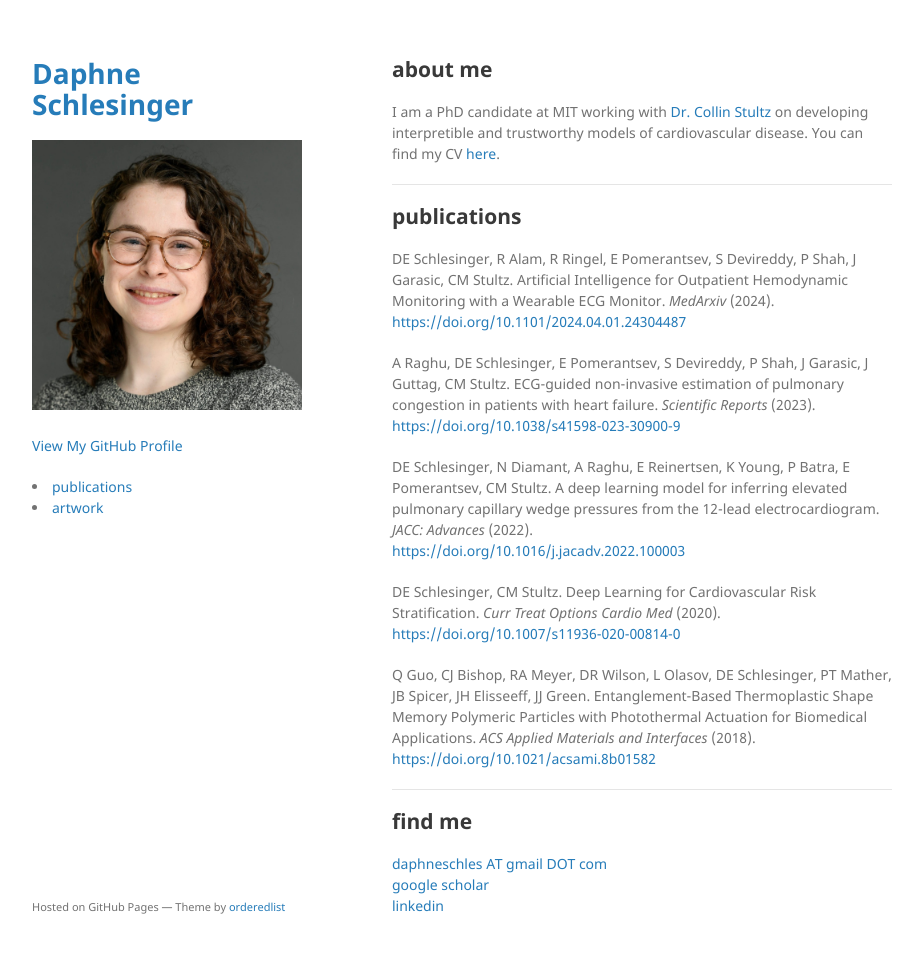
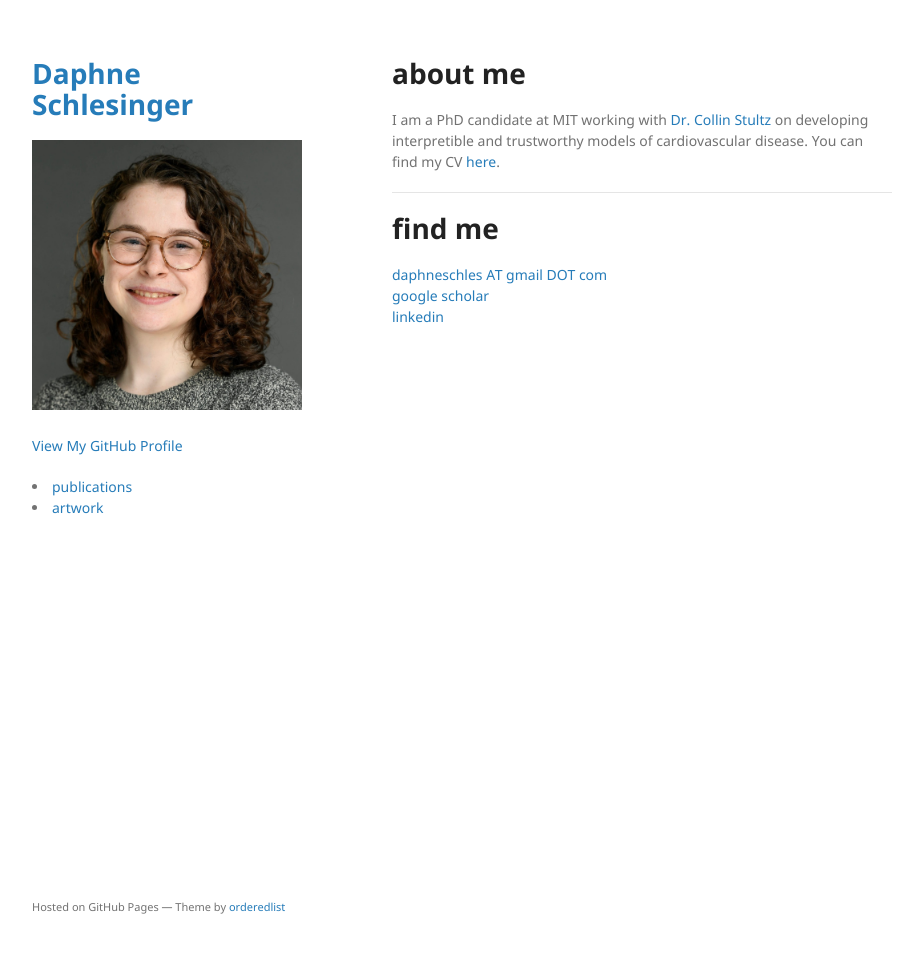
Before and after one commit to daphneschles/daphneschles.github.io, a Jekyll site: the page built from index.md, in a window 1280 px wide and 986 px high. Shown: the top 953 px of the window, without its empty margins (178-1101 px from the left). Built offline with Jekyll 4.4.1, drawn with Linux system fonts in a browser that asks for light colours; our own code applies the rules of GitHub Pages for plain Markdown files; the repository's description, which GitHub fills in, is left out.

Commit message:
remove pubs

```diff
--- a/index.md
+++ b/index.md
@@ -2,27 +2,12 @@
 title: daphne
 ---
 
-## about me
+# about me
 I am a PhD candidate at MIT working with [Dr. Collin Stultz](http://imes.mit.edu/people/faculty/stultz-collin/) on developing interpretible and trustworthy models of cardiovascular disease. You can find my CV [here](https://daphneschles.github.io/documents/cv_daphne_schlesinger_detailed.pdf).
 
 * * *
 
-## publications
-DE Schlesinger, R Alam, R Ringel, E Pomerantsev, S Devireddy, P Shah, J Garasic, CM Stultz. Artificial Intelligence for Outpatient Hemodynamic Monitoring with a Wearable ECG Monitor. *MedArxiv* (2024). [https://doi.org/10.1101/2024.04.01.24304487](https://doi.org/10.1101/2024.04.01.24304487)
-
-A Raghu, DE Schlesinger, E Pomerantsev, S Devireddy, P Shah, J Garasic, J Guttag, CM Stultz. ECG-guided non-invasive estimation of pulmonary congestion in patients with heart failure. *Scientific Reports* (2023). [https://doi.org/10.1038/s41598-023-30900-9](https://doi.org/10.1038/s41598-023-30900-9)
-
-DE Schlesinger, N Diamant, A Raghu, E Reinertsen, K Young, P Batra, E Pomerantsev, CM Stultz. A deep learning model for inferring elevated pulmonary capillary wedge pressures from the 12-lead electrocardiogram. *JACC: Advances* (2022).
-[https://doi.org/10.1016/j.jacadv.2022.100003](https://doi.org/10.1016/j.jacadv.2022.100003)
-
-DE Schlesinger, CM Stultz. Deep Learning for Cardiovascular Risk Stratification. *Curr Treat Options Cardio Med* (2020).
-[https://doi.org/10.1007/s11936-020-00814-0](https://doi.org/10.1007/s11936-020-00814-0)
-
-Q Guo, CJ Bishop, RA Meyer, DR Wilson, L Olasov, DE Schlesinger, PT Mather, JB Spicer, JH Elisseeff, JJ Green. Entanglement-Based Thermoplastic Shape Memory Polymeric Particles with Photothermal Actuation for Biomedical Applications. *ACS Applied Materials and Interfaces* (2018). [https://doi.org/10.1021/acsami.8b01582](https://doi.org/10.1021/acsami.8b01582)
-
-* * *
-
-## find me
+# find me
 [daphneschles AT gmail DOT com](mailto:daphneschles AT gmail DOT com)
 [google scholar](https://scholar.google.com/citations?user=Y47sEn8AAAAJ&hl=en)
 [linkedin](https://www.linkedin.com/in/dschles/)
```
